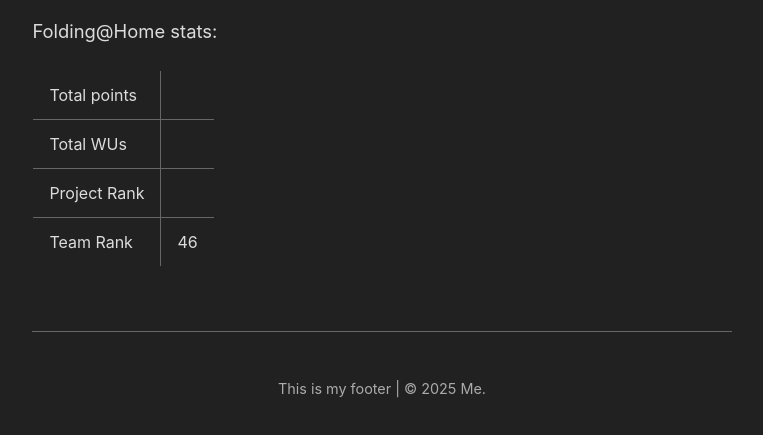
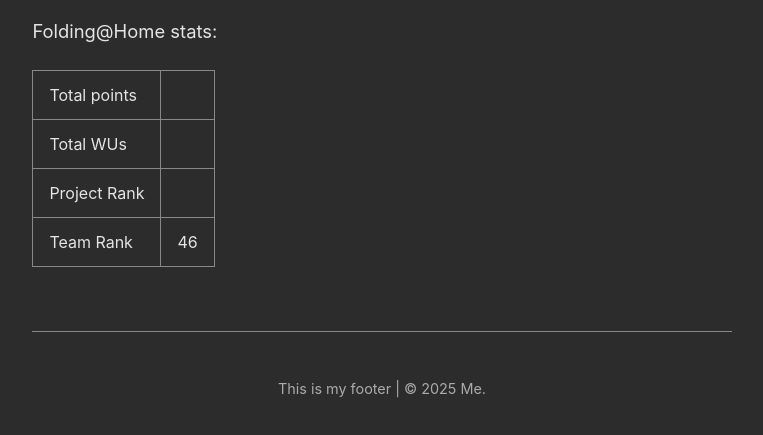
Before and after one commit to Danyalo/web-playground, an Eleventy site: page src/now.njk in a window 1280 px wide. Shown: the part 371-806 px from the top of the page, without its empty margins (258-1021 px from the left). Built offline with nearby package versions, Linux system fonts and the dark colour scheme; Eleventy itself is replaced by a stand-in of ours; files that its build step writes are made by us from their sources; no server answers.

Commit message:
Play with styles

```diff
--- a/src/css/styles.css
+++ b/src/css/styles.css
@@ -18,12 +18,12 @@
   /* Dark theme */
   @media (prefers-color-scheme: dark) {
     :root {
-      --bg: #212121;
+      --bg: #2C2C2C;
       --accent-bg: #2b2b2b;
-      --text: #dcdcdc;
+      --text: #E4E4E4;
       --text-light: #ababab;
-      --border: #666;
-      --accent: #ffb300;
+      --border: #888;
+      --accent: #A8DADC;
     }
   }
 
@@ -152,15 +152,13 @@
   font-size: 1rem;
   background: var(--bg);
   border: 1px solid var(--border);
-  border-radius: 8px;
   overflow: hidden;
 }
 
 td {
   padding: 0.75rem 1rem;
   text-align: left;
-  border-bottom: 1px solid var(--border);
-  border-right: 1px solid var(--border);
+  border: 1px solid var(--border);
   color: var(--text);
 }
 
@@ -169,9 +167,6 @@
   text-align: center;
 }
 
-tbody tr:last-child td {
-  border-bottom: none;
-}
 
 @media only screen and (max-width: 600px) {
   table {
```
